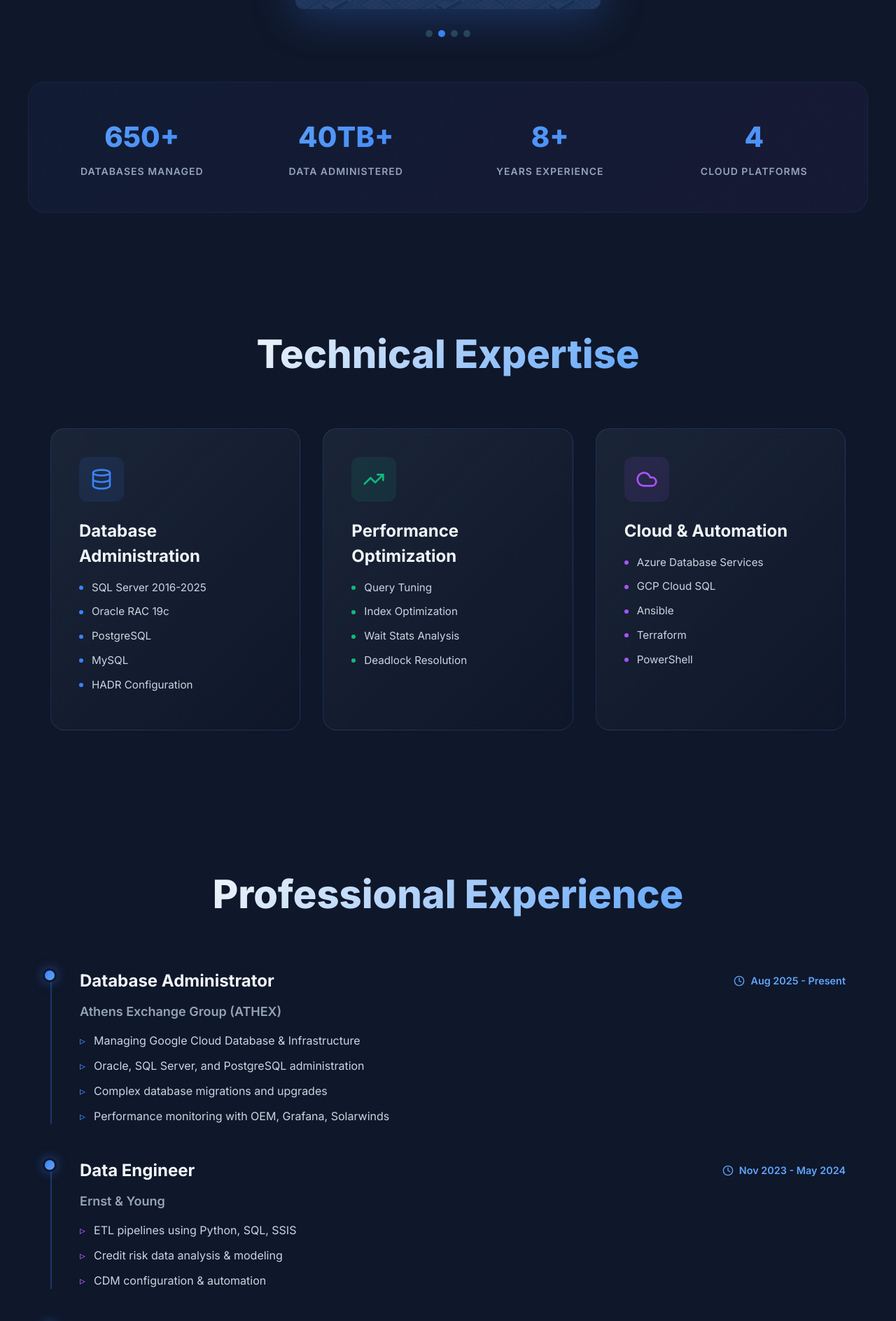
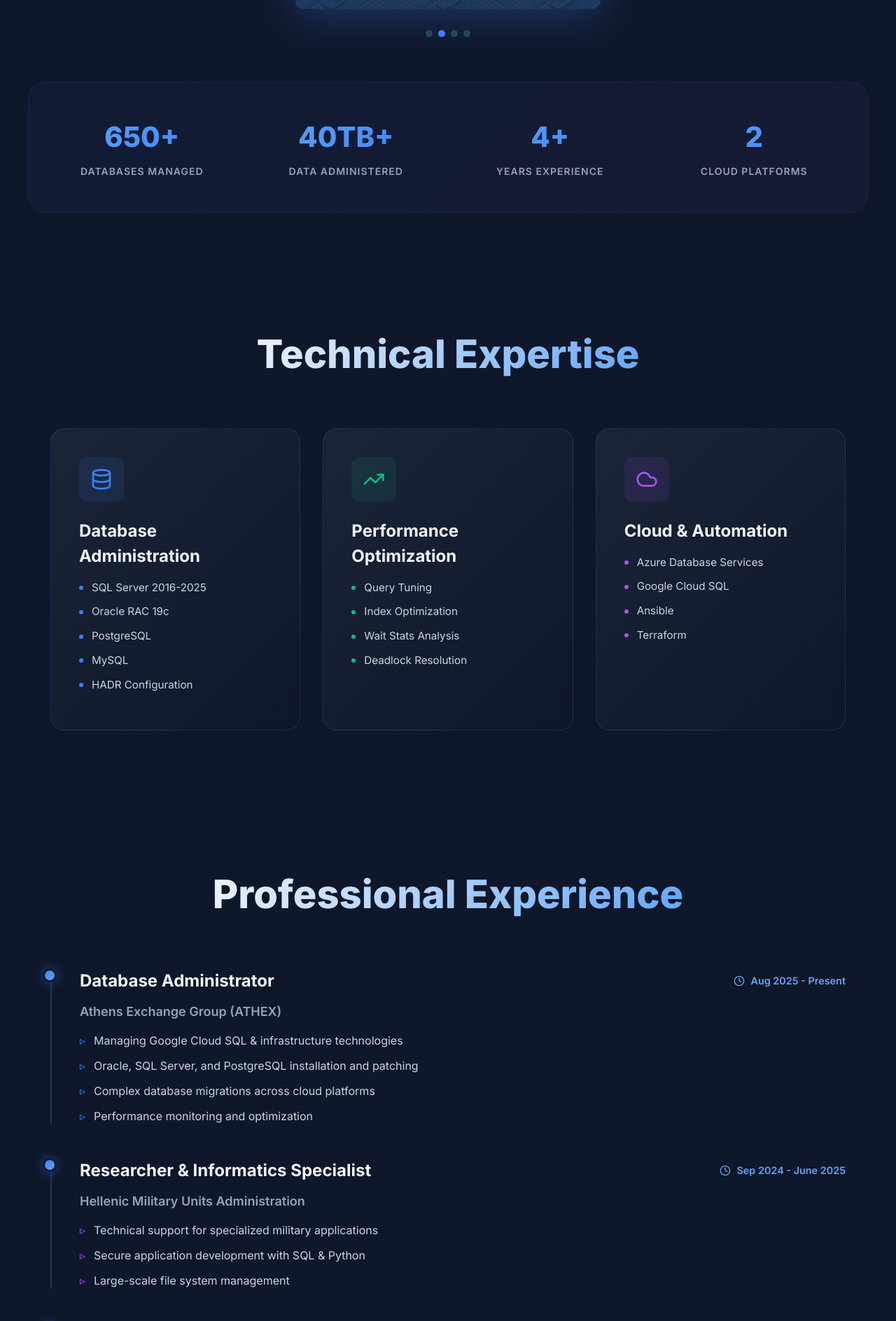
Before and after one commit to Erevos-IV/Website, a React (Vite) app: page / in a window 1280 px wide. Shown: the part 902-2790 px from the top of the page at 70% size. Built offline with nearby package versions, Linux system fonts and the light colour scheme.

Commit message:
Revise skills, titles, and footer content in App.jsx
Updated skills, job titles, and descriptions to reflect recent changes. Adjusted tech stack and footer text for clarity.

```diff
--- a/src/App.jsx
+++ b/src/App.jsx
@@ -35,7 +35,7 @@ const Portfolio = () => {
       icon: Cloud,
       color: "#a855f7",
       bgColor: "rgba(168, 85, 247, 0.1)",
-      skills: ["Azure Database Services", "GCP Cloud SQL", "Ansible", "Terraform", "PowerShell"]
+      skills: ["Azure Database Services", "Google Cloud SQL", "Ansible", "Terraform"]
     }
   ];
 
@@ -517,9 +517,9 @@ const Portfolio = () => {
         </div>
 
         <h1>Vassileios Gousetis</h1>
-        <h2>Database Architecture & Performance Expert</h2>
+        <h2>Database Architecture & Performance Specialist</h2>
         <p style={{maxWidth: '650px', fontSize: '1.125rem', color: '#cbd5e1', marginBottom: '2.5rem', lineHeight: '1.6'}}>
-          Specializing in SQL Server, Oracle, and Cloud Database solutions. Trusted to architect, optimize, and maintain enterprise-grade database infrastructure across multi-platform environments.
+          4+ years of hands-on experience optimizing enterprise database infrastructure. Specialized in SQL Server, Oracle, and cloud database solutions across Azure and Google Cloud.
         </p>
 
         <div className="btn-group">
@@ -553,8 +553,8 @@ const Portfolio = () => {
         <div className="stats-bar">
           <div><div className="stat-number">650+</div><div className="stat-label">Databases Managed</div></div>
           <div><div className="stat-number">40TB+</div><div className="stat-label">Data Administered</div></div>
-          <div><div className="stat-number">8+</div><div className="stat-label">Years Experience</div></div>
-          <div><div className="stat-number">4</div><div className="stat-label">Cloud Platforms</div></div>
+          <div><div className="stat-number">4+</div><div className="stat-label">Years Experience</div></div>
+          <div><div className="stat-number">2</div><div className="stat-label">Cloud Platforms</div></div>
         </div>
       </div>
 
@@ -596,10 +596,24 @@ const Portfolio = () => {
             </div>
             <div className="timeline-company">Athens Exchange Group (ATHEX)</div>
             <ul className="timeline-list">
-              <li><span style={{color: '#3b82f6'}}>▹</span> Managing Google Cloud Database & Infrastructure</li>
-              <li><span style={{color: '#3b82f6'}}>▹</span> Oracle, SQL Server, and PostgreSQL administration</li>
-              <li><span style={{color: '#3b82f6'}}>▹</span> Complex database migrations and upgrades</li>
-              <li><span style={{color: '#3b82f6'}}>▹</span> Performance monitoring with OEM, Grafana, Solarwinds</li>
+              <li><span style={{color: '#3b82f6'}}>▹</span> Managing Google Cloud SQL & infrastructure technologies</li>
+              <li><span style={{color: '#3b82f6'}}>▹</span> Oracle, SQL Server, and PostgreSQL installation and patching</li>
+              <li><span style={{color: '#3b82f6'}}>▹</span> Complex database migrations across cloud platforms</li>
+              <li><span style={{color: '#3b82f6'}}>▹</span> Performance monitoring and optimization</li>
+            </ul>
+          </div>
+
+          <div className="timeline-item">
+            <div className="timeline-dot"></div>
+            <div className="timeline-header">
+              <h3>Researcher & Informatics Specialist</h3>
+              <span className="timeline-date"><Clock size={16} /> Sep 2024 - June 2025</span>
+            </div>
+            <div className="timeline-company">Hellenic Military Units Administration</div>
+            <ul className="timeline-list">
+              <li><span style={{color: '#a855f7'}}>▹</span> Technical support for specialized military applications</li>
+              <li><span style={{color: '#a855f7'}}>▹</span> Secure application development with SQL & Python</li>
+              <li><span style={{color: '#a855f7'}}>▹</span> Large-scale file system management</li>
             </ul>
           </div>
 
@@ -611,9 +625,9 @@ const Portfolio = () => {
             </div>
             <div className="timeline-company">Ernst & Young</div>
             <ul className="timeline-list">
-              <li><span style={{color: '#a855f7'}}>▹</span> ETL pipelines using Python, SQL, SSIS</li>
-              <li><span style={{color: '#a855f7'}}>▹</span> Credit risk data analysis & modeling</li>
-              <li><span style={{color: '#a855f7'}}>▹</span> CDM configuration & automation</li>
+              <li><span style={{color: '#10b981'}}>▹</span> ETL pipeline development using Python, SQL, SSIS</li>
+              <li><span style={{color: '#10b981'}}>▹</span> Credit risk data analysis and transformation</li>
+              <li><span style={{color: '#10b981'}}>▹</span> CDM configuration and optimization</li>
             </ul>
           </div>
 
@@ -625,10 +639,10 @@ const Portfolio = () => {
             </div>
             <div className="timeline-company">Netcompany - Instasoft</div>
             <ul className="timeline-list">
-              <li><span style={{color: '#10b981'}}>▹</span> Database administration & maintenance</li>
-              <li><span style={{color: '#10b981'}}>▹</span> Query optimization & index tuning</li>
-              <li><span style={{color: '#10b981'}}>▹</span> Table partitioning & archiving strategies</li>
-              <li><span style={{color: '#10b981'}}>▹</span> Backup & disaster recovery procedures</li>
+              <li><span style={{color: '#f59e0b'}}>▹</span> Database administration and maintenance</li>
+              <li><span style={{color: '#f59e0b'}}>▹</span> Query optimization and index tuning</li>
+              <li><span style={{color: '#f59e0b'}}>▹</span> Table partitioning and archiving strategies</li>
+              <li><span style={{color: '#f59e0b'}}>▹</span> Backup and disaster recovery procedures</li>
             </ul>
           </div>
         </div>
@@ -656,17 +670,24 @@ const Portfolio = () => {
           <div>
             <h3 style={{marginBottom: '1.5rem', display: 'flex', alignItems: 'center', gap: '0.5rem', color: '#f1f5f9'}}><Award color="#f59e0b" size={24} /> Certifications</h3>
             <div style={{display: 'flex', gap: '0.75rem', marginBottom: '1.5rem'}}>
-              <Award color="#f59e0b" size={20} />
+              <Award color="#3b82f6" size={20} />
               <div>
-                <div style={{fontWeight: 'bold', color: '#f1f5f9'}}>Microsoft Certified: Azure Database Administrator</div>
-                <div style={{fontSize: '0.85rem', color: '#94a3b8'}}>2024</div>
+                <div style={{fontWeight: 'bold', color: '#f1f5f9'}}>Azure Database Administrator</div>
+                <div style={{fontSize: '0.85rem', color: '#94a3b8'}}>Microsoft Certified</div>
               </div>
             </div>
             <div style={{display: 'flex', gap: '0.75rem', marginBottom: '1.5rem'}}>
-              <Award color="#f59e0b" size={20} />
+              <Award color="#3b82f6" size={20} />
               <div>
-                <div style={{fontWeight: 'bold', color: '#f1f5f9'}}>Oracle Certified Associate</div>
-                <div style={{fontSize: '0.85rem', color: '#94a3b8'}}>2024</div>
+                <div style={{fontWeight: 'bold', color: '#f1f5f9'}}>Azure Data Fundamentals</div>
+                <div style={{fontSize: '0.85rem', color: '#94a3b8'}}>Microsoft Certified</div>
+              </div>
+            </div>
+            <div style={{display: 'flex', gap: '0.75rem'}}>
+              <Award color="#a855f7" size={20} />
+              <div>
+                <div style={{fontWeight: 'bold', color: '#f1f5f9'}}>Oracle Associate DBA</div>
+                <div style={{fontSize: '0.85rem', color: '#94a3b8'}}>Oracle Certified</div>
               </div>
             </div>
           </div>
@@ -677,7 +698,14 @@ const Portfolio = () => {
               <Zap color="#fbbf24" size={20} />
               <div>
                 <div style={{fontWeight: 'bold', color: '#f1f5f9'}}>Distinguished IT Student</div>
-                <div style={{fontSize: '0.85rem', color: '#94a3b8'}}>2025, BCS</div>
+                <div style={{fontSize: '0.85rem', color: '#94a3b8'}}>2025 & 2023 - BCS</div>
+              </div>
+            </div>
+            <div style={{display: 'flex', gap: '0.75rem'}}>
+              <Zap color="#10b981" size={20} />
+              <div>
+                <div style={{fontWeight: 'bold', color: '#f1f5f9'}}>Ministry of Digital Governance</div>
+                <div style={{fontSize: '0.85rem', color: '#94a3b8'}}>Award recipient</div>
               </div>
             </div>
           </div>
@@ -686,12 +714,12 @@ const Portfolio = () => {
 
       {/* Technologies */}
       <section style={{textAlign: 'center'}}>
-        <h3 style={{color: '#94a3b8', textTransform: 'uppercase', letterSpacing: '2px', marginBottom: '3rem', fontSize: '0.9rem', fontWeight: '700'}}>Tech Stack</h3>
+        <h3 style={{color: '#94a3b8', textTransform: 'uppercase', letterSpacing: '2px', marginBottom: '3rem', fontSize: '0.9rem', fontWeight: '700'}}>Tech Stack & Tools</h3>
         <div className="tech-row">
-          {['SQL Server 2016-2025', 'Oracle RAC 19c', 'PostgreSQL', 'MySQL', 'Azure SQL'].map(t => <span key={t} className="tech-chip">{t}</span>)}
+          {['SQL Server 2016-2025', 'Oracle RAC 19c', 'PostgreSQL', 'MySQL', 'MariaDB'].map(t => <span key={t} className="tech-chip">{t}</span>)}
         </div>
         <div className="tech-row">
-          {['Azure Database', 'Google Cloud SQL', 'Ansible', 'Terraform', 'PowerShell'].map(t => <span key={t} className="tech-chip">{t}</span>)}
+          {['Azure SQL Database', 'Google Cloud SQL', 'Ansible', 'Terraform', 'PowerShell'].map(t => <span key={t} className="tech-chip">{t}</span>)}
         </div>
         <div className="tech-row">
           {['Grafana', 'Solarwinds', 'OEM 13c', 'Python', 'SSIS'].map(t => <span key={t} className="tech-chip">{t}</span>)}
@@ -732,7 +760,7 @@ const Portfolio = () => {
         <div style={{display: 'flex', justifyContent: 'center', gap: '1.5rem', marginBottom: '2rem'}}>
           <a href="https://www.linkedin.com/in/vasileiosgoysetis-7378101b9" target="_blank" rel="noopener noreferrer" className="btn btn-secondary"><Linkedin size={18} /> LinkedIn</a>
         </div>
-        <p>© {new Date().getFullYear()} Vassileios Gousetis. Built with React & modern web technologies.</p>
+        <p>© {new Date().getFullYear()} Vassileios Gousetis. Database Architecture & Performance Expert</p>
       </footer>
     </div>
   );
```
